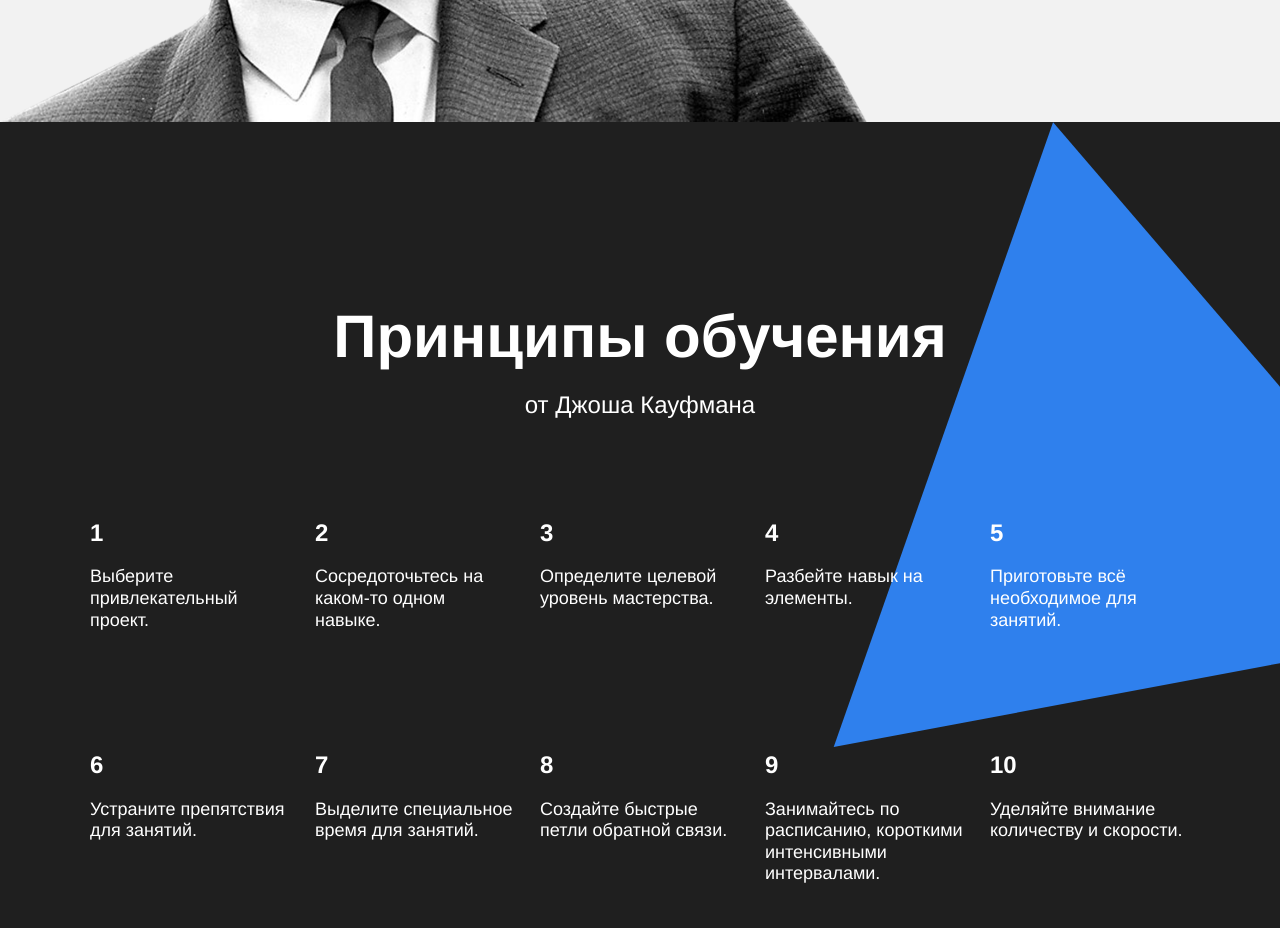
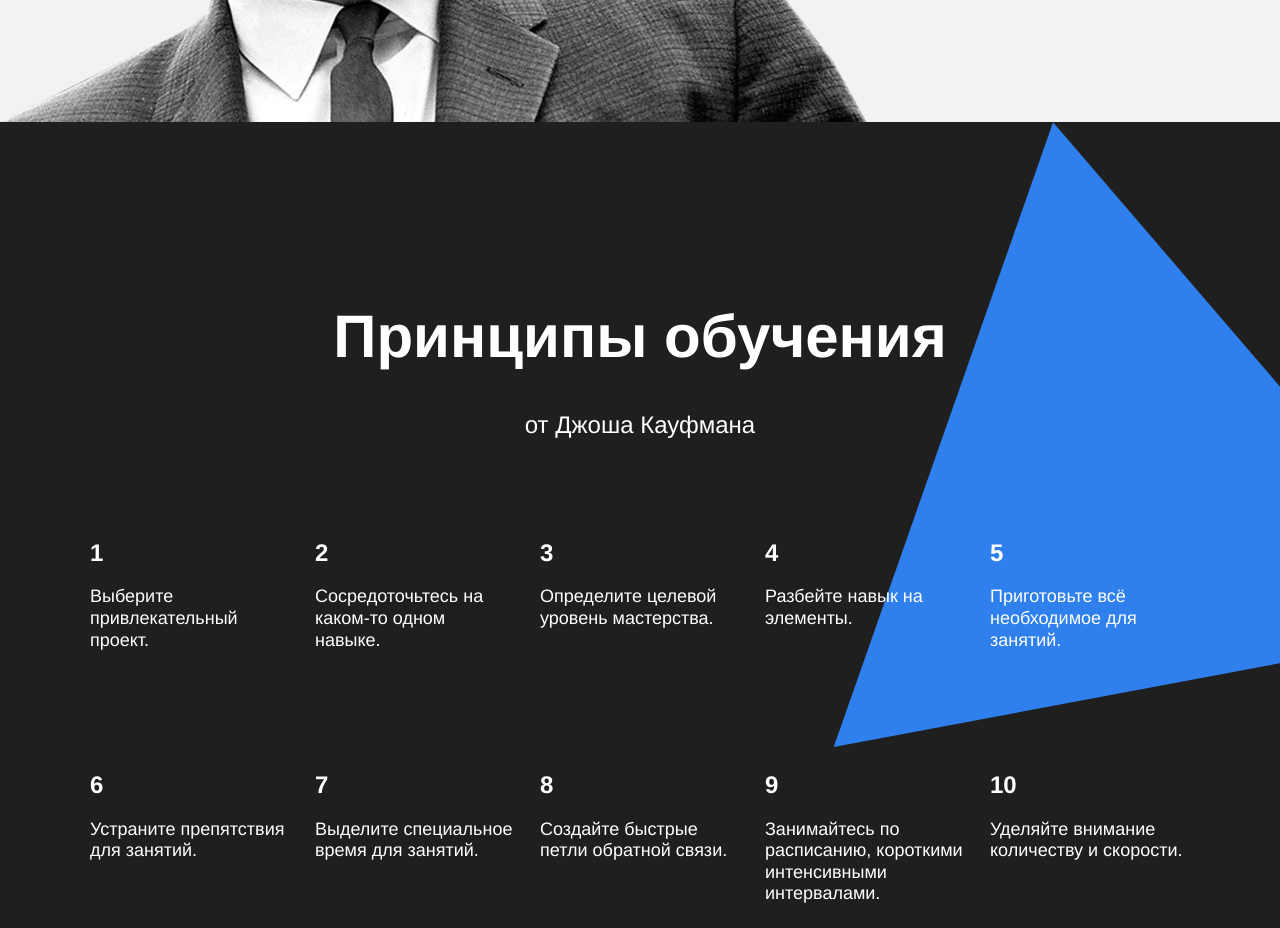
Before and after one commit to Olega-lega/how-to-learn, a plain HTML site: page index.html in a window 1280 px wide. Shown: the part 3260-4188 px from the top of the page. Drawn offline with Linux system fonts and the light colour scheme.

```diff
--- a/styles/style.css
+++ b/styles/style.css
@@ -210,6 +210,9 @@
 .kaufman{
 padding: 90px 0;
 background-color: #1f1f1f;
+display: flex;
+flex-direction: column;
+align-content: center;
 overflow: hidden;
 position: relative;
 z-index: -2;
```
